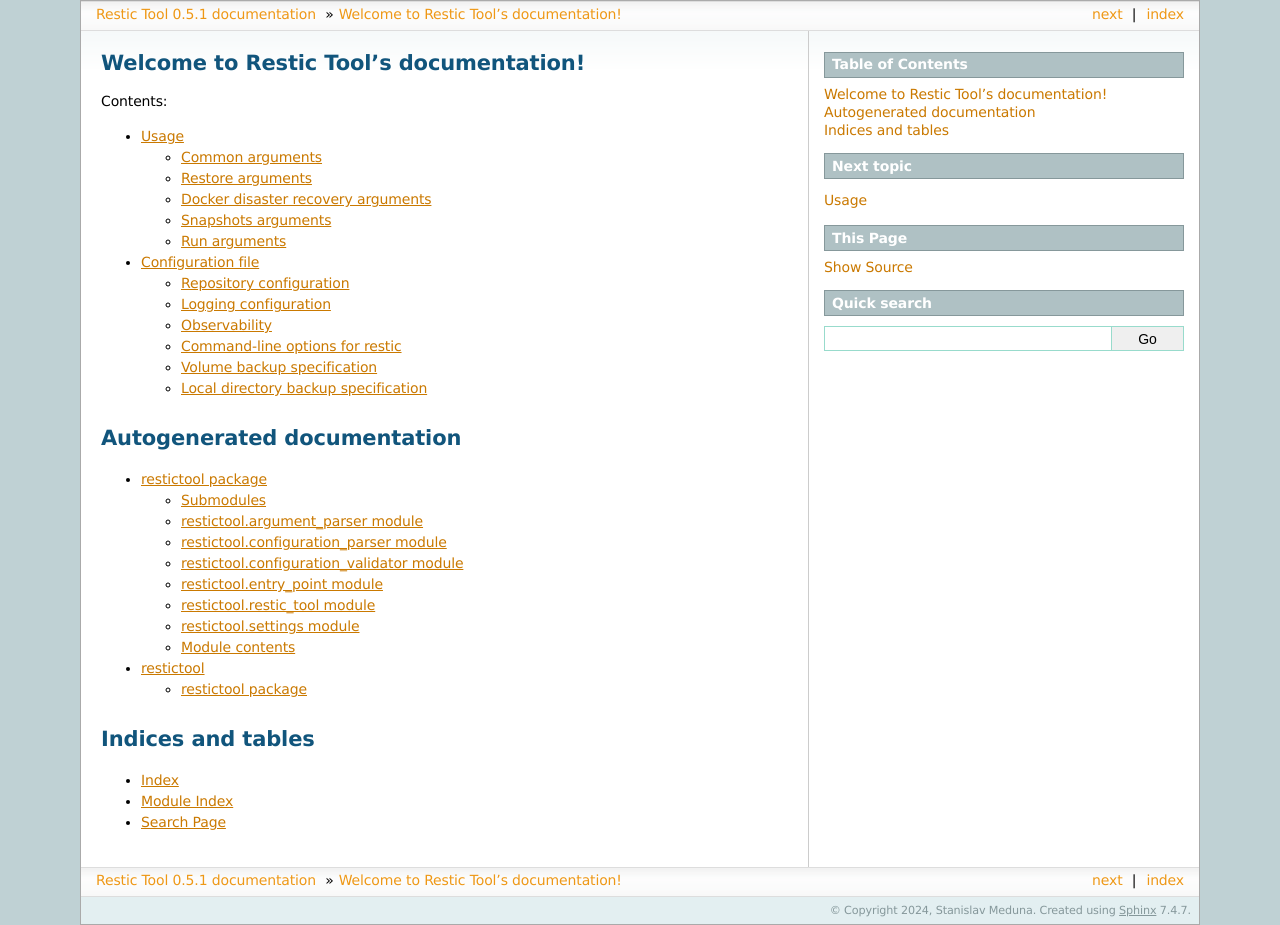
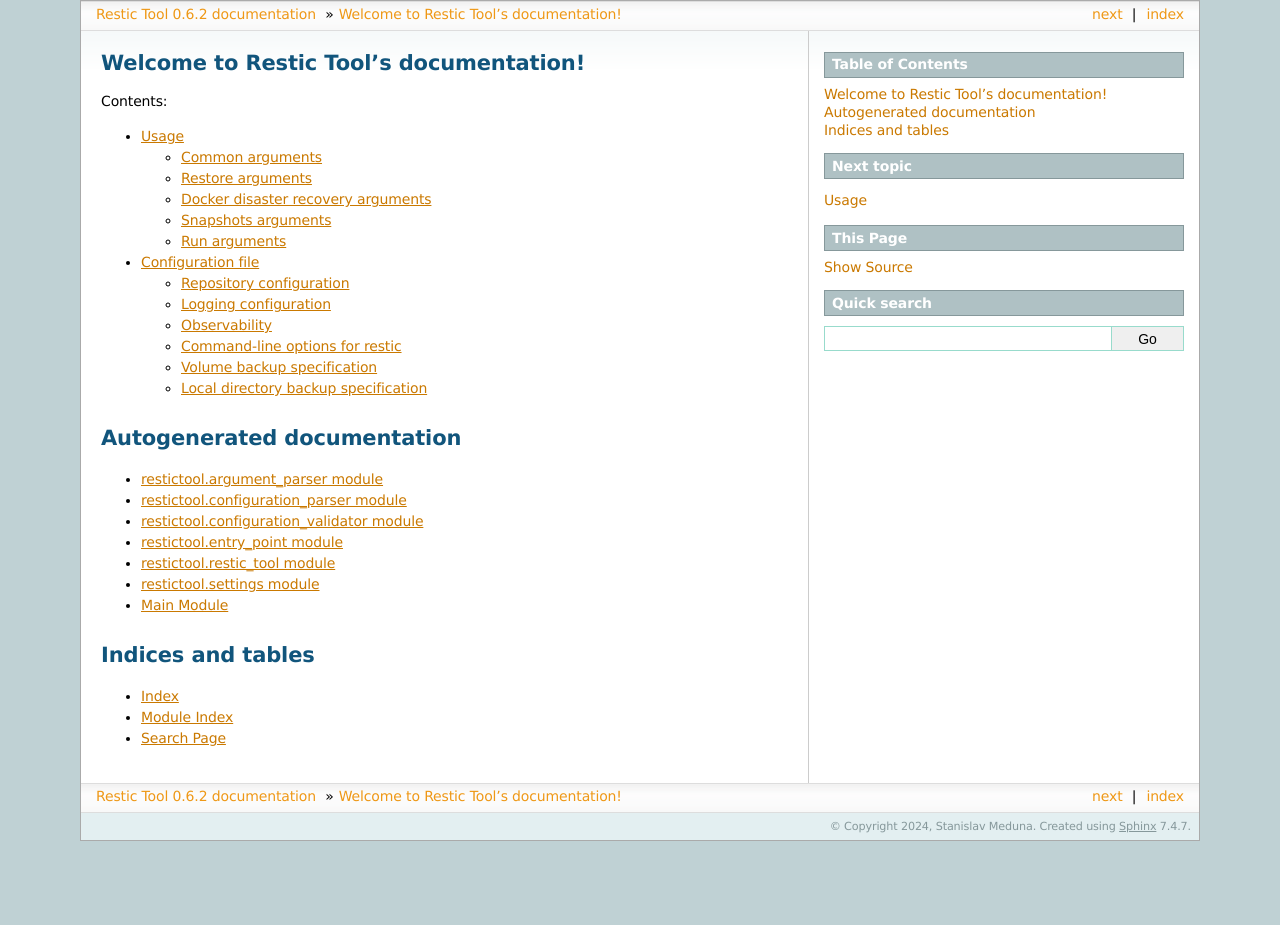
Before and after one commit to numo68/restictool, a Sphinx documentation site: the page built from docs/source/index.rst, in a window 1280 px wide. Built offline with Sphinx 7.4.7, drawn with Linux system fonts in a browser that asks for light colours; after the commit the page ends 900 px from its top, so only the background shows below that.

Commit message:
update documentation

```diff
--- a/docs/source/conf.py
+++ b/docs/source/conf.py
@@ -11,13 +11,14 @@
 project = "Restic Tool"
 copyright = "2024, Stanislav Meduna"
 author = "Stanislav Meduna"
-release = "0.5.1"
+release = "0.6.2"
 
 # -- General configuration ---------------------------------------------------
 # https://www.sphinx-doc.org/en/master/usage/configuration.html#general-configuration
 
 extensions = [
     "sphinx.ext.napoleon",
+    "sphinx.ext.autodoc",
 ]
 
 templates_path = ["_templates"]
--- a/docs/source/index.rst
+++ b/docs/source/index.rst
@@ -19,7 +19,6 @@
    :maxdepth: 2
 
    restictool
-   modules
 
 Indices and tables
 ==================
--- a/docs/source/modules.rst
+++ /dev/null
@@ -1,7 +0,0 @@
-restictool
-==========
-
-.. toctree::
-   :maxdepth: 4
-
-   restictool
--- a/docs/source/restictool.rst
+++ b/docs/source/restictool.rst
@@ -1,9 +1,3 @@
-restictool package
-==================
-
-Submodules
-----------
-
 restictool.argument\_parser module
 ----------------------------------
 
@@ -52,8 +46,8 @@
    :undoc-members:
    :show-inheritance:
 
-Module contents
----------------
+Main Module
+-----------
 
 .. automodule:: restictool
    :members:
--- a/pyproject.toml
+++ b/pyproject.toml
@@ -64,3 +64,6 @@
 "src/restictool/argument_parser.py" = [
     'self.version = "{version}"',
 ]
+"docs/source/conf.py" = [
+    'release = "{version}"',
+]
```
Also changed, not shown: 3 other files.
